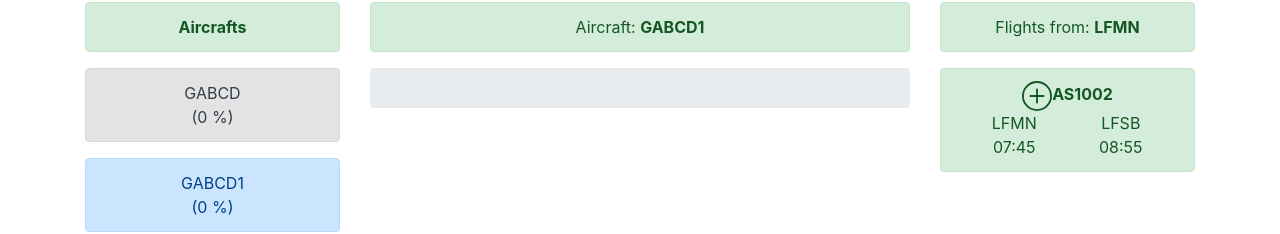
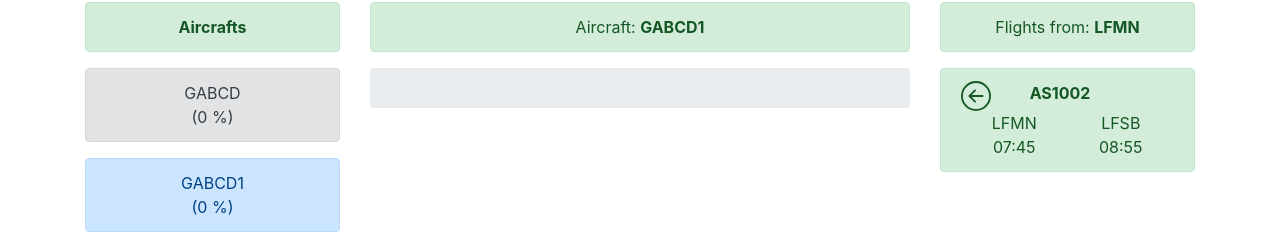
Before and after one commit to jparys/scheduling, a React (Create React App) app: page / in a window 1280 px wide. Shown: the part 114-348 px from the top of the page. Built offline with nearby package versions, Linux system fonts and the light colour scheme.

Commit message:
small changes in UI

```diff
--- a/src/App.css
+++ b/src/App.css
@@ -65,3 +65,13 @@ overflow: hidden;
   padding: 10px;
   margin-bottom: 10px;
 }
+
+.left {
+  padding-left: -10px;
+  margin-left: -15px;
+}
+
+.right {
+
+  margin-right: -15px;
+}
--- a/src/features/flights/FlightDetails.tsx
+++ b/src/features/flights/FlightDetails.tsx
@@ -1,20 +1,9 @@
 import React from 'react';
 import Alert from 'react-bootstrap/Alert';
-//import { ArrowRight } from 'react-bootstrap-icons';
 import * as Icon from 'react-bootstrap-icons';
-
-import {
-    schedule
-} from './flightSlice'
-
-import {
-    scheduleFlightAction
-} from '../rotation/rotationSlice'
-
-import Container from 'react-bootstrap/Container';
-import { Row, Col } from "react-bootstrap";
-
-
+import { schedule } from './flightSlice'
+import { scheduleFlightAction } from '../rotation/rotationSlice'
+import { Row, Col,Container } from "react-bootstrap";
 import { Flight, } from '../../common/types'
 import { useAppDispatch } from '../../app/hooks';
 
@@ -25,17 +14,23 @@ export function FlightDetails(props: Flight) {
             <Alert
                 key={props.id}
                 variant={'success'} >
-                <Icon.PlusCircle
-                onClick={() =>{
-                    dispatch(schedule(props.id))
-                    dispatch(scheduleFlightAction(props))}}
-                 size={30} >
-
-                 </Icon.PlusCircle>
-                <b>
-                {props.id}
-                </b>
                 <Container>
+                    <Row>
+                        <Col className={'text-left left'}>
+                            <Icon.ArrowLeftCircle
+                                onClick={() => {
+                                    dispatch(schedule(props.id))
+                                    dispatch(scheduleFlightAction(props))
+                                }}
+                                size={30} >
+                            </Icon.ArrowLeftCircle>
+                        </Col>
+                        <Col>
+                            <b>{props.id}</b>
+                        </Col>
+                        <Col>
+                        </Col>
+                    </Row>
                     <Row>
                         <Col>
                             <div>{props.origin}</div>
--- a/src/features/flights/flightSlice.ts
+++ b/src/features/flights/flightSlice.ts
@@ -1,6 +1,5 @@
 import { createAsyncThunk, createSlice, PayloadAction } from '@reduxjs/toolkit';
 import { RootState } from '../../app/store';
-
 import { FlightState } from '../../common/types'
 import { fetchFlightsByOriginAndTime } from '../../api/aircraftAPI';
 
--- a/src/features/rotation/RotationFlightDetails.tsx
+++ b/src/features/rotation/RotationFlightDetails.tsx
@@ -27,7 +27,7 @@ export function RotationFlightDetails(props: Flight) {
                         </Col>
                         <Col >
                             <Icon.FileMinus
-                                className={'float-right'}
+                                className={'float-right right'}
                                 onClick={() => {
                                     dispatch(removeFlightAction(props.id))
                                 }} size={30}
--- a/src/features/rotation/Utilization.tsx
+++ b/src/features/rotation/Utilization.tsx
@@ -2,7 +2,6 @@ import React from 'react';
 import { Flight,} from '../../common/types'
 import { ProgressBar } from "react-bootstrap";
 import CSS from 'csstype';
-
 
 const ps: CSS.Properties = {
   height: '40px',
```
